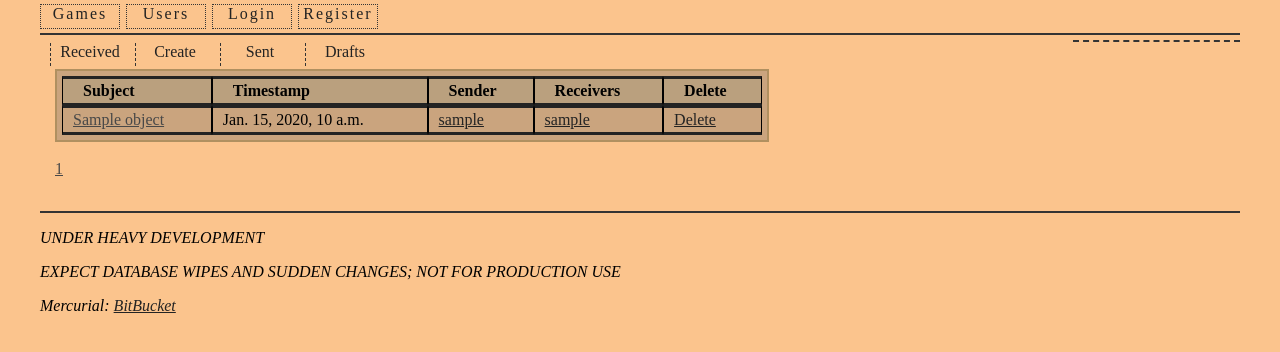
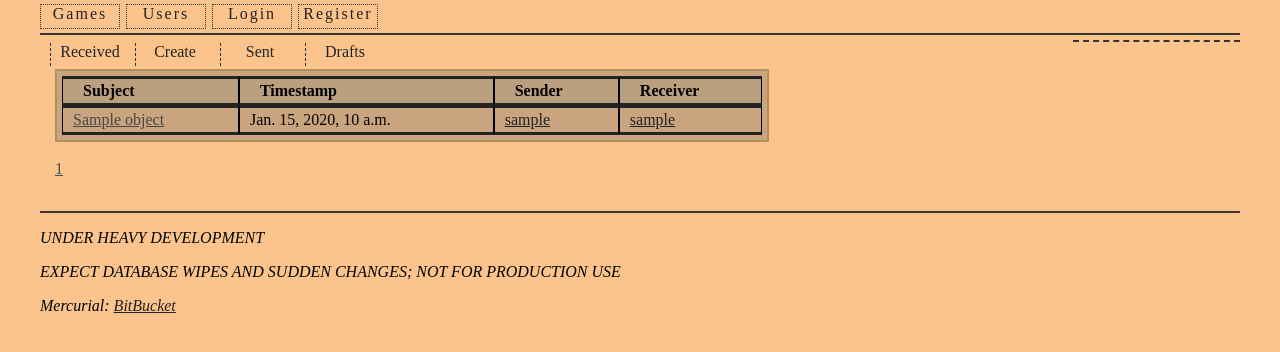
Before and after one commit to abbradar/gamehelper, a Django app: template templates/messages/message_list.html in a window 1280 px wide. Shown: the part 37-389 px from the top of the page. Run offline with Django 3.2, Linux system fonts and the light colour scheme; the template is opened without the code that fills it: most values are stand-ins (such as "Sample title", 1, 10 or a date in 2020); parts of the project's set-up code (start-up, migrations or seed data) failed here and were passed over.

Commit message:
Reverted from buggy multimple receivers implementation.

```diff
--- a/messages/views.py
+++ b/messages/views.py
@@ -42,6 +42,7 @@ class MessageCreateView(CreateView):
         return super(MessageCreateView, self).dispatch(*args, **kwargs)
 
     def form_valid(self, form):
+        # really, i should make "commit=False" there, but there is some problems with save of ManyToManyField otherwise
         self.object = form.save(commit=False)
         self.object.sender = self.request.user
         self.object.save()
--- a/templates/messages/message_detail.html
+++ b/templates/messages/message_detail.html
@@ -3,7 +3,7 @@
 {% block main %}
 <p>{% trans "Timestamp" %}: {{ object.timestamp }}</p>
 <p>{% trans "Sender" %}: {{ object.sender }}</p>
-<p>{% trans "Receivers" %}: {{ object.receiver_usernames }}</p>
+<p>{% trans "Receiver" %}: {{ object.receiver }}</p>
 <p>{% trans "Subject" %}: {{ object.subject }}</p>
 <p>{% trans "Text" %}:</p>
 <p>{{ object.text|linebreaksbr }}</p>
--- a/templates/messages/message_list.html
+++ b/templates/messages/message_list.html
@@ -1,7 +1,6 @@
 {% extends 'messages/message_base.html' %}
 {% load static %}
 {% load i18n %}
-{% load future %}
 {% block head %}
 <link href="{% static 'css/list.css' %}" rel="stylesheet" type="text/css" />
 <title>{% block title %}{% trans "Messages" %}{% endblock %}</title>
@@ -16,16 +15,14 @@
 <th>{% trans "Subject" %}</th>
 <th>{% trans "Timestamp" %}</th>
 <th>{% trans "Sender" %}</th>
-<th>{% trans "Receivers" %}</th>
-<th>{% trans "Delete" %}</th>
+<th>{% trans "Receiver" %}</th>
 </tr></thead>
 <tbody>
 {% endif %}
 <td><a href="{% block message_link %}{% endblock %}">{{ object.subject }}</a></td>
 <td>{{ object.timestamp }}</td>
 <td><a href="{{ object.sender.get_absolute_url }}">{{ object.sender.username }}</a></td>
-<td><a href="{{ object.receiver.get_absolute_url }}">{{ object.receiver_usernames }}</a></td>
-<td><a href="{% url 'message_delete' pk=object.pk %}">{% trans "Delete" %}</a></td>
+<td><a href="{{ object.receiver.get_absolute_url }}">{{ object.receiver.username }}</a></td>
 </tr>
 {% if forloop.last %}
 </tbody>
```
Also changed, not shown: messages/models.py (+1 -12 lines).
